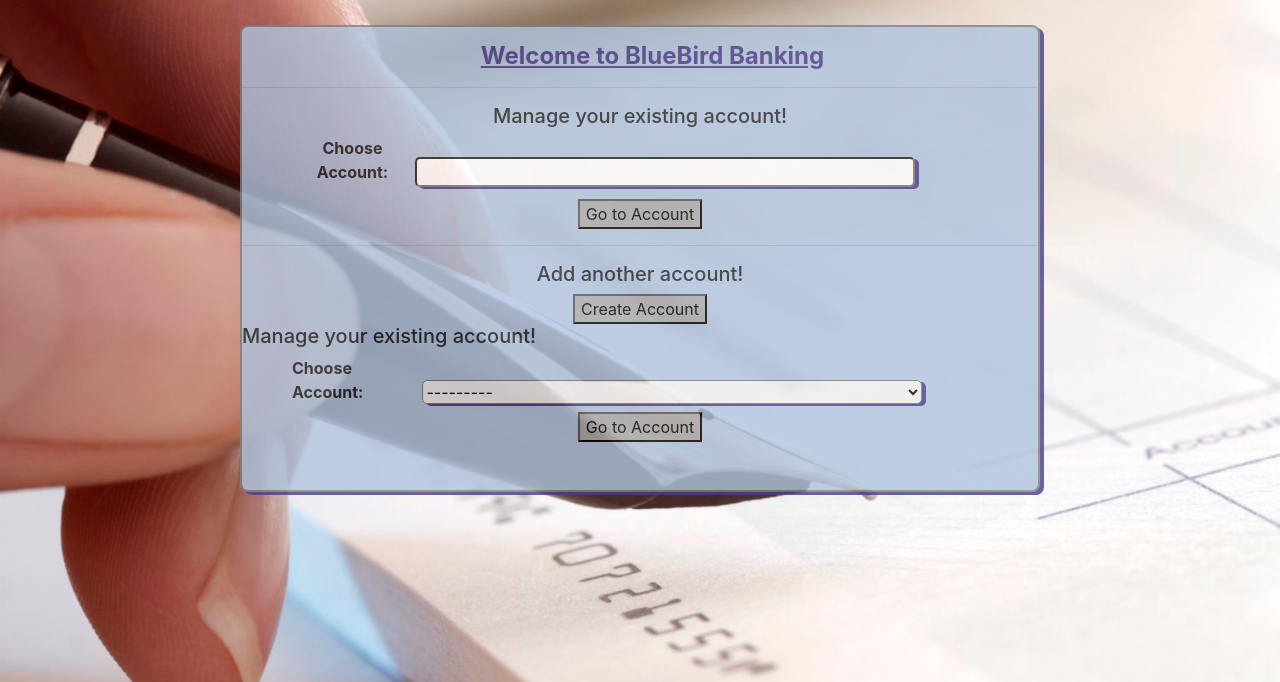
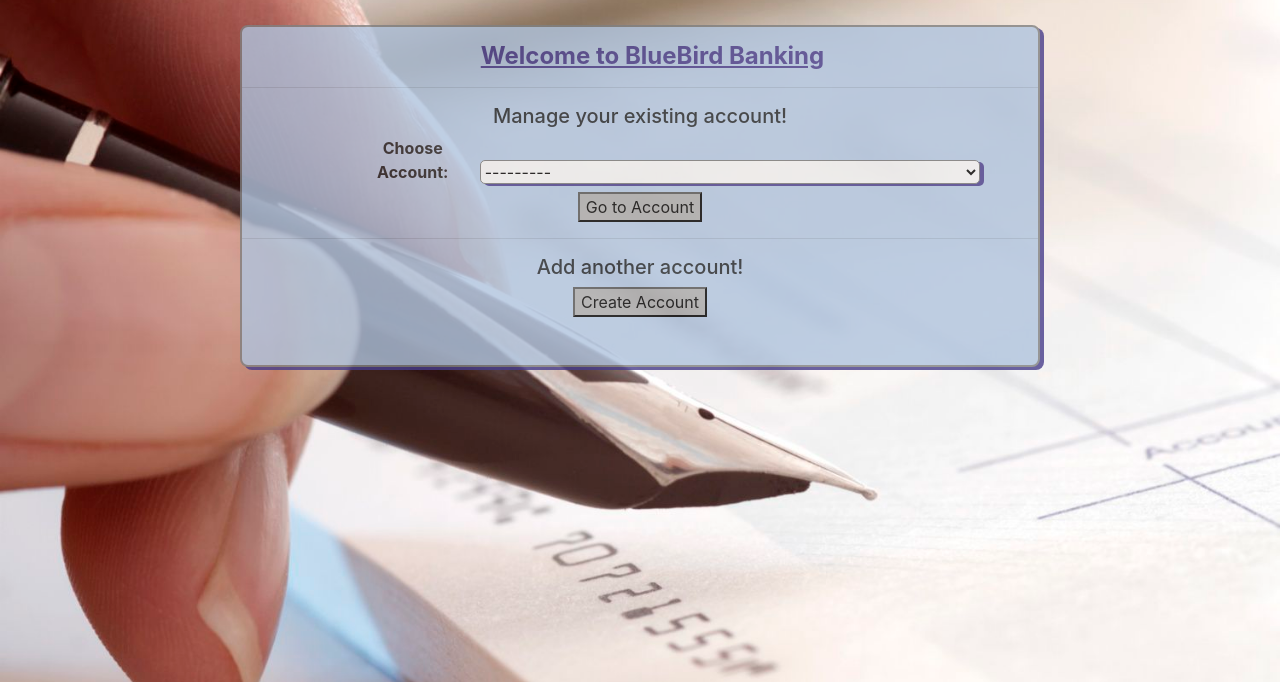
Before and after one commit to DennisCodeGuru/Python_Projects, a Django app: page / in a window 1280 px wide. Shown: the part 38-720 px from the top of the page. Run offline with Django 4.2, Linux system fonts and the light colour scheme; data comes from the database, SQL or seed files in the repository; both versions use the stored data as it was after the commit; parts of the project's set-up code (start-up, migrations or seed data) failed here and were passed over; some libraries are stand-ins or nearby versions.

Commit message:
checkbook

```diff
--- a/Django_Checkbook/Django_Checkbook/Checkbook/templates/checkbook/index.html
+++ b/Django_Checkbook/Django_Checkbook/Checkbook/templates/checkbook/index.html
@@ -5,10 +5,13 @@
     <h3>Welcome to BlueBird Banking</h3>
     <hr>
     <div class="text-center">
-        <h5>Manage your existing account!</h5>
-        <!-- Replace the <input> with a Django form including a dropdown list of accounts-->
-        <label id="index-label">Choose Account:</label><input type="text" name="Account"><br>
+    <h5>Manage your existing account!</h5>
+    <form method="POST">
+        <label id="index_label">Choose Account:</label>
+        {% csrf_token %}
+        {{ form.account }}
         <button type="submit">Go to Account</button>
+    </form>
     </div>
     <hr>
     <div class="text-center">
@@ -16,14 +19,4 @@
         <!-- Add a template to the href so the button works-->
         <button type="submit" class="new-account-button"><a href="{% url 'create' %}">Create Account</a></button>
     </div>
-
-    <h5>Manage your existing account!</h5>
-    <form method="POST">
-        <label id="index_label">Choose Account:</label>
-        {% csrf_token %}
-        {{ form.account }}
-        <button type="submit">Go to Account</button>
-    </form>
-
-
 {% endblock %}
--- a/Django_Checkbook/Django_Checkbook/Django_Checkbook/settings.py
+++ b/Django_Checkbook/Django_Checkbook/Django_Checkbook/settings.py
@@ -20,7 +20,7 @@ BASE_DIR = Path(__file__).resolve().parent.parent
 # See https://docs.djangoproject.com/en/4.0/howto/deployment/checklist/
 
 # SECURITY WARNING: keep the secret key used in production secret!
-SECRET_KEY = 'django-insecure-7qu^@yk48shts!-s4@_e&mc935umn5-($874%=_i6h4b^x4fic'
+SECRET_KEY = 'django-insecure-s$o!s%)bdtd0&di80xyljk**h!*2ymh$vrgwjo4isng74iy$cn'
 
 # SECURITY WARNING: don't run with debug turned on in production!
 DEBUG = True
```
Also changed, not shown: Django_Checkbook/Django_Checkbook/Checkbook/migrations/0001_initial.py, Django_Checkbook/Django_Checkbook/Checkbook/templates/checkbook/BalanceSheet.html (line endings or trailing spaces), Django_Checkbook/Django_Checkbook/Checkbook/views.py (line endings or trailing spaces), Django_Checkbook/Django_Checkbook/db.sqlite3.
